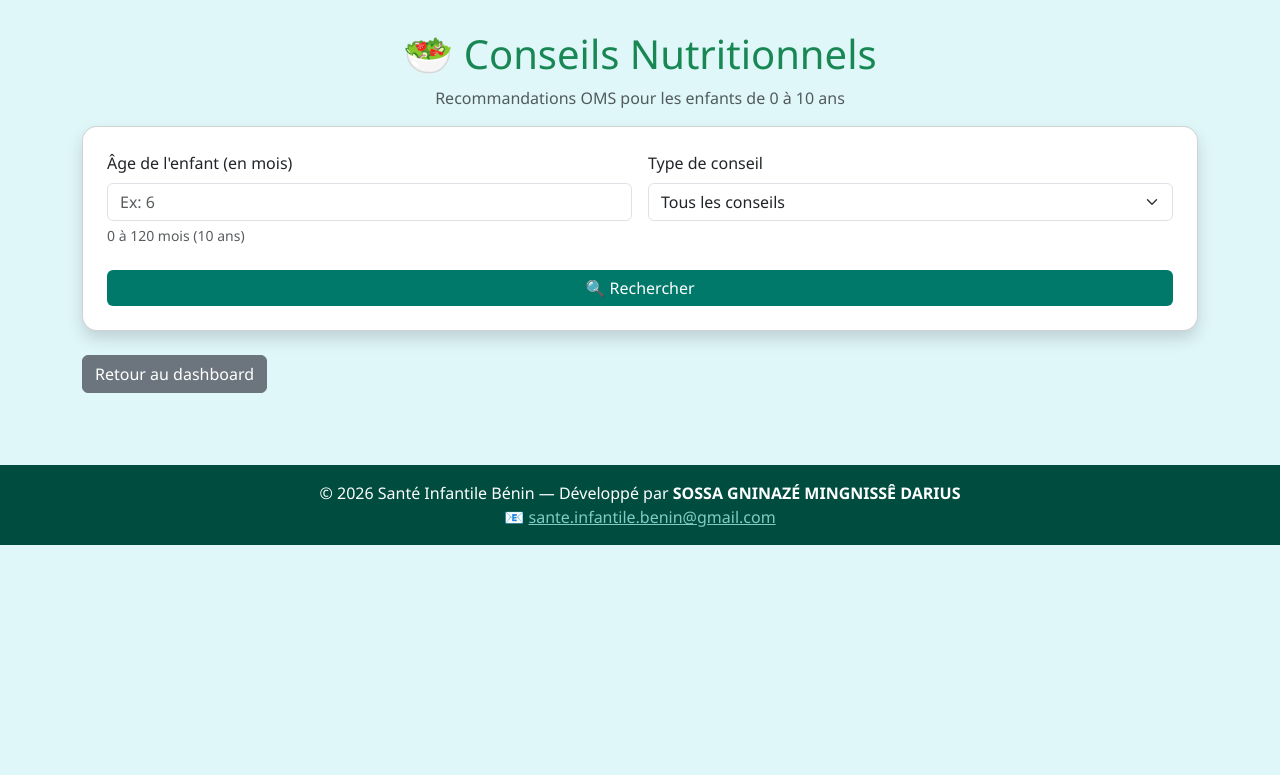
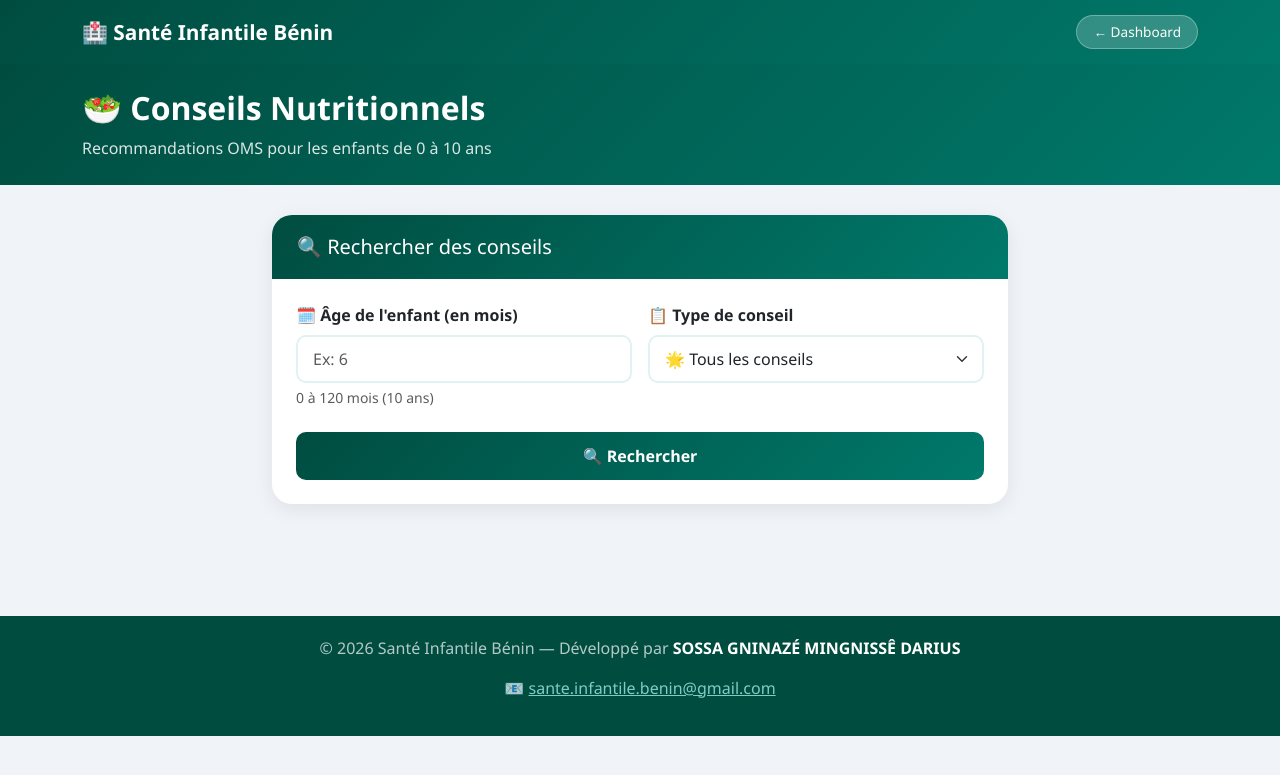
Before and after one commit to sosak98/sante-infantile-benin, a Django app: page /conseils/nutrition/ in a window 1280 px wide. Shown: the top 775 px of the page. Run offline with Django 5.2, Linux system fonts and the light colour scheme.

Commit message:
Design conseils nutritionnels ameliore

```diff
--- a/conseils/templates/conseils/nutrition.html
+++ b/conseils/templates/conseils/nutrition.html
@@ -6,73 +6,146 @@
     <title>Conseils Nutritionnels - Santé Infantile Bénin</title>
     <link href="https://cdn.jsdelivr.net/npm/bootstrap@5.3.0/dist/css/bootstrap.min.css" rel="stylesheet">
     <style>
-        body { background: #e0f7fa; font-family: 'Segoe UI', sans-serif; }
-        .container { margin-top: 30px; }
-        .card { border-radius: 15px; }
-        .btn-chercher { background-color: #00796b; color: white; border: none; }
-        .btn-chercher:hover { background-color: #004d40; color: white; }
-        .conseil-card { border-left: 5px solid #00796b; margin-bottom: 15px; }
+        * { margin: 0; padding: 0; box-sizing: border-box; }
+        body { background: #f0f4f8; font-family: 'Segoe UI', sans-serif; }
+        .navbar-custom { background: linear-gradient(135deg, #004d40, #00796b); padding: 15px 0; }
+        .navbar-brand-custom { font-size: 1.3rem; font-weight: 800; color: white !important; }
+        .btn-retour { background: rgba(255,255,255,0.2); color: white; border: 1px solid rgba(255,255,255,0.3); border-radius: 20px; padding: 6px 16px; font-size: 0.85rem; text-decoration: none; }
+        .page-header { background: linear-gradient(135deg, #004d40, #00796b); color: white; padding: 25px 0; margin-bottom: 30px; }
+        .page-header h2 { font-weight: 800; }
+        .page-header p { opacity: 0.85; margin: 0; }
+        .card { border: none; border-radius: 20px; box-shadow: 0 5px 20px rgba(0,0,0,0.08); }
+        .card-header-custom { background: linear-gradient(135deg, #004d40, #00796b); color: white; padding: 20px 25px; border-radius: 20px 20px 0 0; }
+        .form-control, .form-select { border-radius: 10px; border: 2px solid #e0f2f1; padding: 10px 15px; transition: 0.3s; }
+        .form-control:focus, .form-select:focus { border-color: #00796b; box-shadow: 0 0 0 0.2rem rgba(0,121,107,0.25); }
+        .btn-chercher { background: linear-gradient(135deg, #004d40, #00796b); color: white; border: none; border-radius: 10px; padding: 12px; font-size: 1rem; font-weight: 700; width: 100%; transition: 0.3s; }
+        .btn-chercher:hover { transform: translateY(-2px); box-shadow: 0 5px 20px rgba(0,121,107,0.4); color: white; }
+        .conseil-card { background: white; border-radius: 15px; padding: 20px; margin-bottom: 15px; border-left: 5px solid #00796b; box-shadow: 0 3px 10px rgba(0,0,0,0.06); transition: 0.3s; }
+        .conseil-card:hover { transform: translateY(-3px); box-shadow: 0 8px 25px rgba(0,0,0,0.12); }
+        .conseil-card.probleme { border-left-color: #e65100; }
+        .badge-aliment { background: #e0f2f1; color: #004d40; padding: 4px 12px; border-radius: 20px; font-size: 0.8rem; font-weight: 600; }
+        .badge-probleme { background: #fff3e0; color: #e65100; padding: 4px 12px; border-radius: 20px; font-size: 0.8rem; font-weight: 600; }
+        .age-range { background: #f0f4f8; color: #666; padding: 4px 10px; border-radius: 10px; font-size: 0.8rem; }
+        .tranche-info { background: linear-gradient(135deg, #e0f2f1, #b2dfdb); border-radius: 15px; padding: 15px 20px; margin-bottom: 20px; }
+        .tranche-info h6 { color: #004d40; font-weight: 700; margin: 0; }
+        .count-badge { background: #00796b; color: white; border-radius: 20px; padding: 4px 12px; font-size: 0.85rem; font-weight: 700; }
+        footer { background: #004d40; color: rgba(255,255,255,0.7); text-align: center; padding: 20px; margin-top: 40px; }
+        footer strong { color: white; }
+        footer a { color: #80cbc4; }
+        .empty-state { text-align: center; padding: 40px; color: #888; }
+        .empty-state .emoji { font-size: 3rem; margin-bottom: 15px; }
     </style>
 </head>
 <body>
+
+    <nav class="navbar-custom">
+        <div class="container d-flex justify-content-between align-items-center">
+            <span class="navbar-brand-custom">🏥 Santé Infantile Bénin</span>
+            <a href="{% url 'dashboard' %}" class="btn-retour">← Dashboard</a>
+        </div>
+    </nav>
+
+    <div class="page-header">
         <div class="container">
-        <h1 class="text-success text-center">🥗 Conseils Nutritionnels</h1>
-        <p class="text-center text-muted">Recommandations OMS pour les enfants de 0 à 10 ans</p>
+            <h2>🥗 Conseils Nutritionnels</h2>
+            <p>Recommandations OMS pour les enfants de 0 à 10 ans</p>
+        </div>
+    </div>
 
-        <div class="card shadow p-4 mb-4">
+    <div class="container pb-5">
+        <div class="row justify-content-center">
+            <div class="col-lg-8">
+
+                <!-- Formulaire -->
+                <div class="card mb-4">
+                    <div class="card-header-custom">
+                        <h5 class="mb-0">🔍 Rechercher des conseils</h5>
+                    </div>
+                    <div class="card-body p-4">
                         <form method="post">
                             {% csrf_token %}
                             <div class="row g-3">
                                 <div class="col-md-6">
-                        <label class="form-label">Âge de l'enfant (en mois)</label>
+                                    <label class="form-label fw-bold">🗓️ Âge de l'enfant (en mois)</label>
                                     <input type="number" name="age_mois" class="form-control"
-                               min="0" max="120" placeholder="Ex: 6" required
-                               value="{{ age_mois|default:'' }}">
+                                           min="0" max="120" placeholder="Ex: 6"
+                                           value="{{ age_mois|default:'' }}" required>
                                     <div class="form-text">0 à 120 mois (10 ans)</div>
                                 </div>
                                 <div class="col-md-6">
-                        <label class="form-label">Type de conseil</label>
-                        <select name="categorie" class="form-select" required>
-                            <option value="tous">Tous les conseils</option>
-                            <option value="aliment">Type d'aliment</option>
-                            <option value="probleme">Problème de santé</option>
+                                    <label class="form-label fw-bold">📋 Type de conseil</label>
+                                    <select name="categorie" class="form-select">
+                                        <option value="tous">🌟 Tous les conseils</option>
+                                        <option value="aliment" {% if categorie == 'aliment' %}selected{% endif %}>🥗 Type d'aliment</option>
+                                        <option value="probleme" {% if categorie == 'probleme' %}selected{% endif %}>🏥 Problème de santé</option>
                                     </select>
                                 </div>
                             </div>
-                <button type="submit" class="btn btn-chercher w-100 mt-4">🔍 Rechercher</button>
+                            <button type="submit" class="btn-chercher mt-4">
+                                🔍 Rechercher
+                            </button>
                         </form>
                     </div>
+                </div>
 
+                <!-- Résultats -->
                 {% if conseils is not None %}
                     {% if conseils %}
-                <h4 class="text-success">
-                    {{ conseils|length }} conseil(s) trouvé(s) pour {{ age_mois }} mois
-                </h4>
+                        <div class="tranche-info mb-3">
+                            <div class="d-flex justify-content-between align-items-center">
+                                <h6>📊 Résultats pour {{ age_mois }} mois</h6>
+                                <span class="count-badge">{{ conseils|length }} conseil(s)</span>
+                            </div>
+                        </div>
+
                         {% for conseil in conseils %}
-                <div class="card conseil-card shadow-sm p-3">
-                    <h5>{{ conseil.titre }}</h5>
-                    <span class="badge bg-success mb-2">
-                        {{ conseil.age_min_mois }} - {{ conseil.age_max_mois }} mois
-                    </span>
-                    <p>{{ conseil.contenu }}</p>
-                    {% if conseil.mots_cles %}
-                        <small class="text-muted">🏷️ {{ conseil.mots_cles }}</small>
+                        <div class="conseil-card {% if conseil.categorie == 'probleme' %}probleme{% endif %}">
+                            <div class="d-flex justify-content-between align-items-start mb-2">
+                                <h6 class="fw-bold mb-0">{{ conseil.titre }}</h6>
+                                {% if conseil.categorie == 'aliment' %}
+                                    <span class="badge-aliment">🥗 Aliment</span>
+                                {% else %}
+                                    <span class="badge-probleme">🏥 Santé</span>
                                 {% endif %}
                             </div>
+                            <p class="text-muted mb-2" style="font-size:0.95rem;">{{ conseil.contenu }}</p>
+                            {% if conseil.mots_cles %}
+                                <div class="mt-2">
+                                    <small class="text-muted">🏷️ {{ conseil.mots_cles }}</small>
+                                </div>
+                            {% endif %}
+                            <div class="mt-2">
+                                <span class="age-range">📅 {{ conseil.age_min_mois }} - {{ conseil.age_max_mois }} mois</span>
+                            </div>
+                        </div>
                         {% endfor %}
+
+                        <div class="alert alert-info border-0 rounded-4 mt-3">
+                            <strong>⚠️ Important :</strong> Ces conseils sont basés sur les recommandations OMS. Consultez toujours un professionnel de santé pour des conseils personnalisés.
+                        </div>
+
                     {% else %}
-                <div class="alert alert-warning">
-                    Aucun conseil trouvé pour cet âge. Consultez un professionnel de santé.
+                        <div class="card">
+                            <div class="card-body">
+                                <div class="empty-state">
+                                    <div class="emoji">🔍</div>
+                                    <h5>Aucun conseil trouvé</h5>
+                                    <p class="text-muted">Aucun conseil disponible pour {{ age_mois }} mois avec ce filtre. Essayez "Tous les conseils".</p>
+                                </div>
+                            </div>
                         </div>
                     {% endif %}
                 {% endif %}
 
-        <a href="{% url 'dashboard' %}" class="btn btn-secondary mb-5">Retour au dashboard</a>
             </div>
-<!-- Footer -->
-    <footer class="text-center py-3 mt-4" style="background-color: #004d40; color: white;">
-        <p class="mb-0">© 2026 Santé Infantile Bénin — Développé par <strong>SOSSA GNINAZÉ MINGNISSÊ DARIUS</strong></p>
-        <p class="mb-0">📧 <a href="mailto:sante.infantile.benin@gmail.com" style="color: #80cbc4;">sante.infantile.benin@gmail.com</a></p>
+        </div>
+    </div>
+
+    <footer>
+        <p>© 2026 Santé Infantile Bénin — Développé par <strong>SOSSA GNINAZÉ MINGNISSÊ DARIUS</strong></p>
+        <p>📧 <a href="mailto:sante.infantile.benin@gmail.com">sante.infantile.benin@gmail.com</a></p>
     </footer>
+
+    <script src="https://cdn.jsdelivr.net/npm/bootstrap@5.3.0/dist/js/bootstrap.bundle.min.js"></script>
 </body>
 </html>
```
Lines whose indentation alone changed are shown as unchanged.
